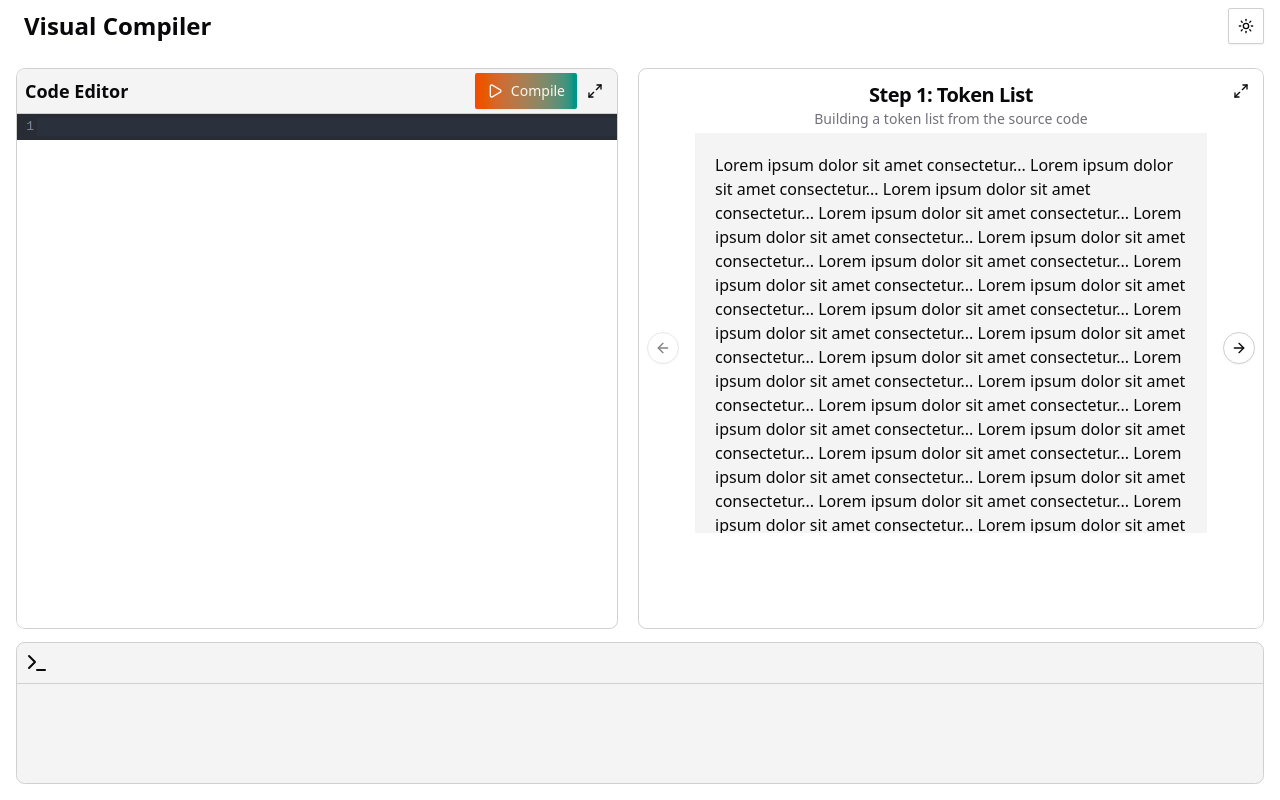
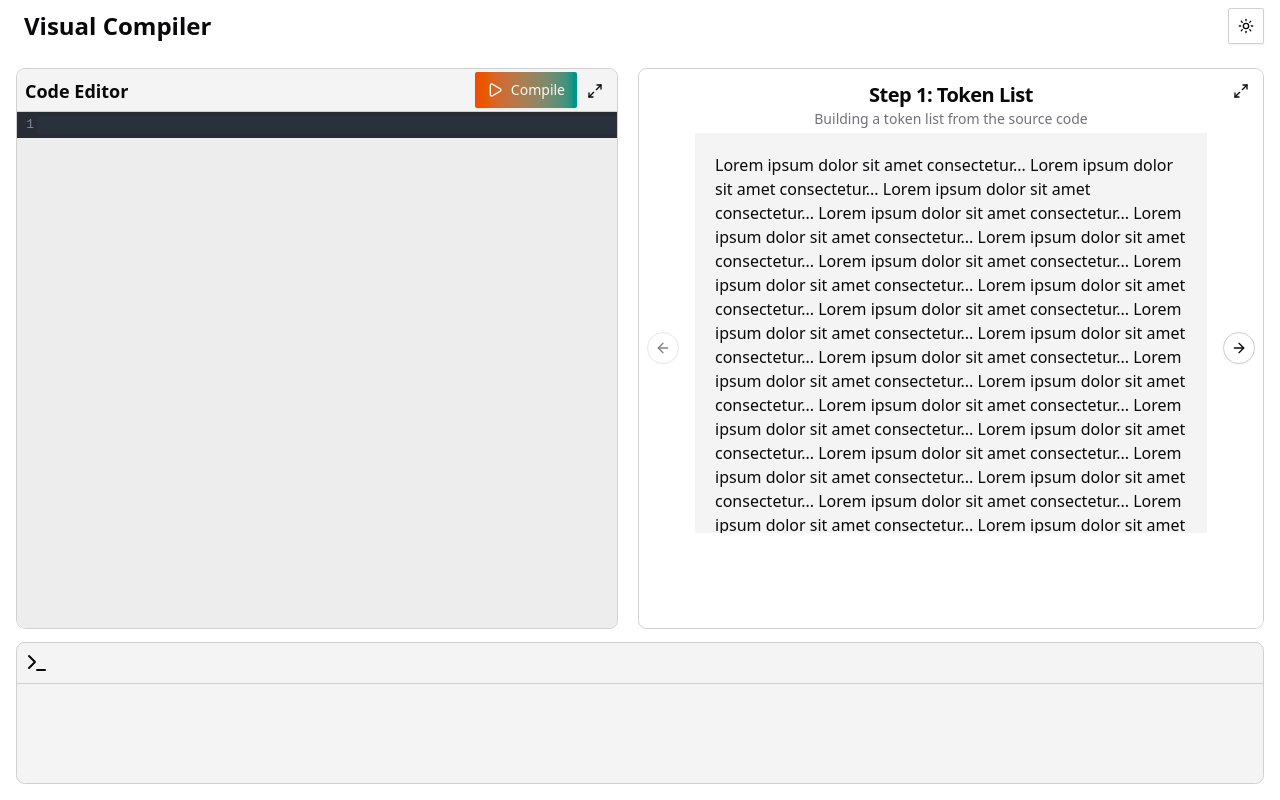
Before and after one commit to VisualCompiler/compiler-app, a React (Vite) app: page /playground/1/1 in a window 1280 px wide. Built offline with nearby package versions, Linux system fonts and the light colour scheme.

Commit message:
remove terminal when expanding left or right panels. Issue Modify HomeScreen UI Fixes #8

```diff
--- a/src/Screens/PlaygroundScreen.tsx
+++ b/src/Screens/PlaygroundScreen.tsx
@@ -44,6 +44,7 @@ export const PlaygroundScreen = () => {
   ]
   const [isLeftFull, setIsLeftFull] = useState(false)
   const [isRightFull, setIsRightFull] = useState(false)
+  const isAnyPanelFull = isLeftFull || isRightFull
 
   // to prevent that both are full at the same time
   useEffect(() => {
@@ -81,7 +82,7 @@ export const PlaygroundScreen = () => {
             <ResizablePanel
               defaultSize={isRightFull ? 0 : isLeftFull ? 100 : 50}
               minSize={isLeftFull ? 100 : 20}
-              className="flex flex-col"
+              className="flex flex-col h-full"
               style={{
                 display: isRightFull ? 'none' : 'flex', // hide if right is full
               }}
@@ -141,11 +142,15 @@ export const PlaygroundScreen = () => {
             </ResizablePanel>
           </ResizablePanelGroup>
         </ResizablePanel>
-        <ResizableHandle />
-        <ResizablePanel defaultSize={5} className="bg-secondary/30">
-          <Terminal className="m-2" />
-          <Separator />
-        </ResizablePanel>
+        {!isAnyPanelFull && (
+          <>
+            <ResizableHandle />
+            <ResizablePanel defaultSize={5} className="bg-secondary/30">
+              <Terminal className="m-2" />
+              <Separator />
+            </ResizablePanel>
+          </>
+        )}
       </ResizablePanelGroup>
     </div>
   )
--- a/src/components/EditorContainer.tsx
+++ b/src/components/EditorContainer.tsx
@@ -75,7 +75,7 @@ export const EditorContainer: React.FC<EditorContainerProps> = ({
   return (
     <div
       ref={editor}
-      className="bg-secondary/50  max-h-90 overflow-auto
+      className="bg-secondary/50  h-full w-full overflow-auto
   [&::-webkit-scrollbar]:w-2
   [&::-webkit-scrollbar-track]:rounded-full
   [&::-webkit-scrollbar-track]:bg-gray-100
```
